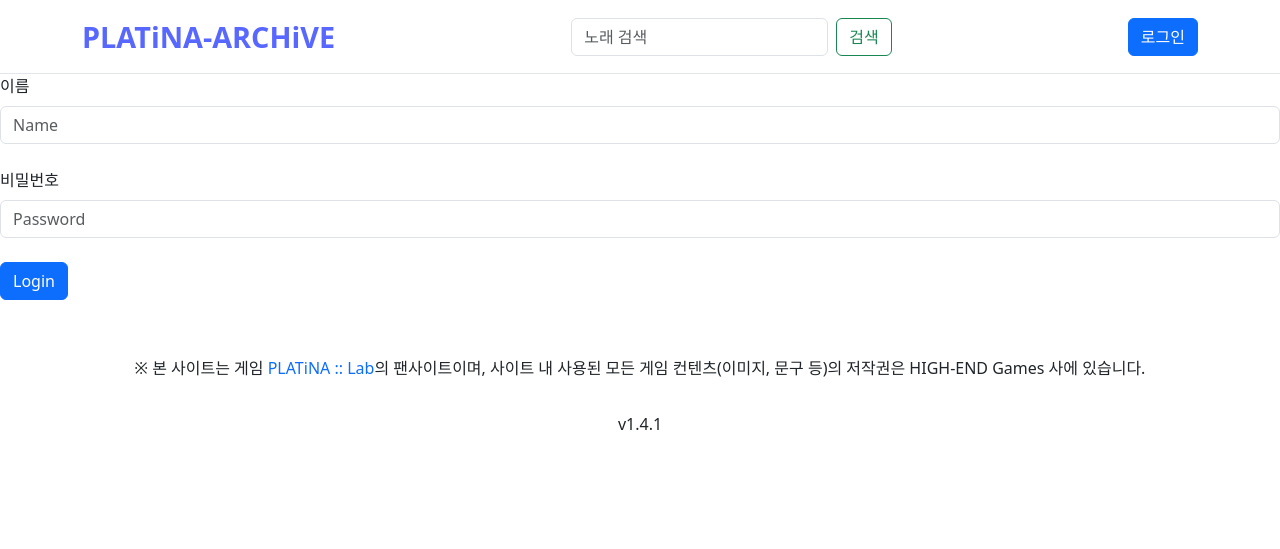
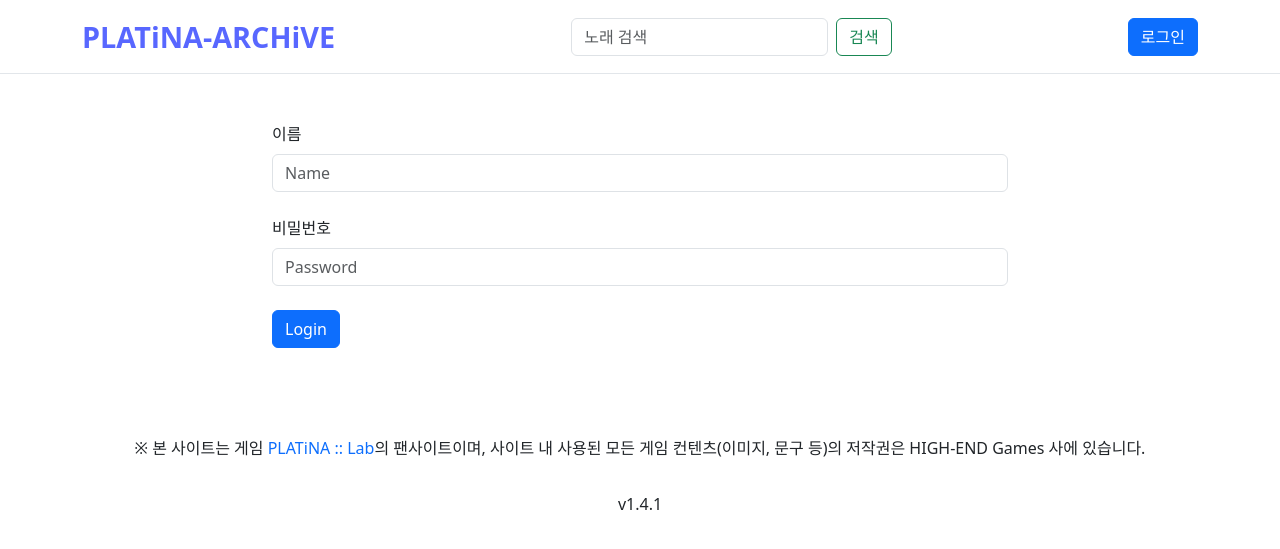
Before and after one commit to Minsuh1204/PlatinaArchive-Web, a Flask app: page /login in a window 1280 px wide. Shown: the top 549 px of the page. Run offline with Flask 3, Linux system fonts and the light colour scheme; parts of the project's set-up code (start-up, migrations or seed data) failed here and were passed over; some libraries are stand-ins or nearby versions.

Commit message:
Fix wrong html tag

```diff
--- a/templates/archive_line.html
+++ b/templates/archive_line.html
@@ -4,7 +4,7 @@
 {% endblock %}
 
 {% block content %}
-<container class="my-5">
+<div class="container my-5">
     <h3 class="text-center mb-4">{{ current_user.name }}님의 {{ line }} P.A.T.C.H. Top 50</h3>
     <h4 class="text-center mb-4">{{ emblem | upper }} ({{ "{:,}".format(total_patch) }})</h4>
     <div class="row justify-content-center">
@@ -53,5 +53,5 @@
             </table>
         </div>
     </div>
-</container>
+</div>
 {% endblock %}
--- a/templates/login.html
+++ b/templates/login.html
@@ -3,7 +3,9 @@
 	PLATiNA::ARCHiVE Login
 {% endblock %}
 {% block content %}
-	<div class="mb-3">
+    <div class="container my-5">
+        <div class="row justify-content-center">
+            <div class="col-lg-8 col-md-10">
                 <form method="post" action="{{ url_for('login', next=next_endpoint) }}" enctype="application/x-www-form-urlencoded">
                     <label class="form-label" for="name">이름</label>
                     <input class="form-control" type="text" id="name" name="name" placeholder="Name" autocomplete="username">
@@ -14,4 +16,6 @@
                     <button class="btn btn-primary" type="submit">Login</button>
                 </form>
             </div>
+        </div>
+    </div>
 {% endblock %}
--- a/templates/song_db.html
+++ b/templates/song_db.html
@@ -3,7 +3,7 @@
 {{ song.title }} 정보 | {{ title }}
 {% endblock %}
 {% block content %}
-<container class="my-5">
+<div class="container my-5">
     <h3 class="text-center mb-4">{{ song.title }}</h3>
     <div class="row justify-content-center">
         <div class="col-lg-8 col-md-10">
@@ -118,5 +118,5 @@
             </table>
         </div>
     </div>
-</container>
+</div>
 {% endblock %}
```
Lines whose indentation alone changed are shown as unchanged.
